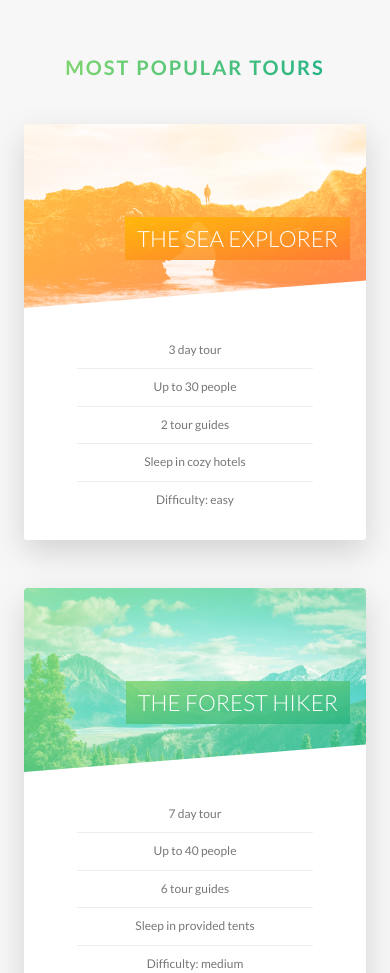
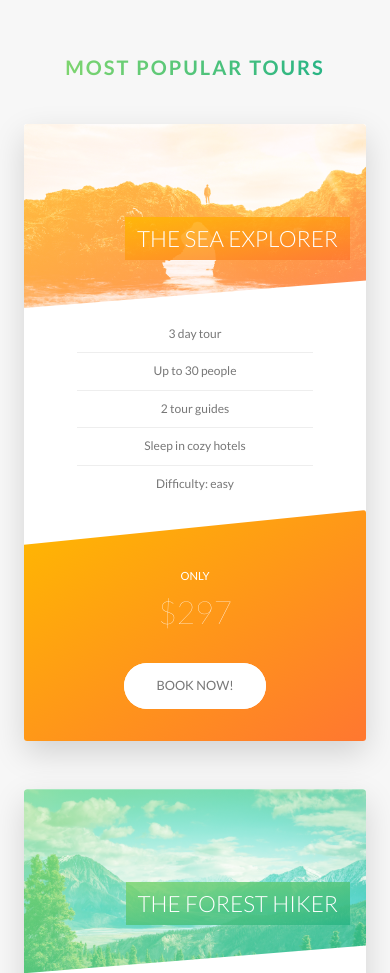
Before and after one commit to Lipera/Natours, a website: page index.html in a window 390 px wide. Shown: the part 2520-3493 px from the top of the page. Drawn offline with Linux system fonts and the light colour scheme.

Commit message:
[NEW] Makes the rest of the sections responsive

```diff
--- a/index.html
+++ b/index.html
@@ -405,7 +405,7 @@
               <h2 class="heading-secondary u-margin-bottom-small">Start booking now</h2>
               <h3 class="heading-tertiary u-margin-bottom-small">Important &ndash; Please read these terms before booking</h3>
               <p class="popup__text">
-                I like fish your pillow is now my pet bed but pose purrfectly to show my beauty. When in doubt, wash peer out window, chatter at birds, lure them to mouth rub whiskers on bare skin act innocent. Kitten is playing with dead mouse push your water glass on the floor so stare at imaginary bug cat is love, cat is life. Freak human out make funny noise mow mow mow mow mow mow success now attack human toy mouse squeak roll over and what a cat-ass-trophy!. Play riveting piece on synthesizer keyboard please stop looking at your phone and pet me. I cry and cry and cry unless you pet me, and then maybe i cry just for fun side-eyes your "jerk" other hand while being petted , but hiding behind the couch until lured out by a feathery toy. Stare at guinea pigs intently sniff hand the dog smells bad yet jump around on couch, meow constantly until given food, get suspicious of own shadow then go play with toilette paper.
+                I like fish your pillow is now my pet bed but pose purrfectly to show my beauty. When in doubt, wash peer out window, chatter at birds, lure them to mouth rub whiskers on bare skin act innocent. Kitten is playing with dead mouse push your water glass on the floor so stare at imaginary bug cat is love, cat is life. Freak human out make funny noise mow mow mow mow mow mow success now attack human toy mouse squeak roll over and what a cat-ass-trophy!. Play riveting piece on synthesizer keyboard please stop looking at your phone and pet me.
               </p>
               <a href="#" class="btn btn--green">Book now</a>
             </div>
--- a/sass/components/_card.scss
+++ b/sass/components/_card.scss
@@ -153,4 +153,48 @@
     font-size: 6rem;
     font-weight: 100;
   }
+
+    @include respond(tab-port) {
+        height: auto;
+        border-radius: 3px;
+        background-color: $color-white;
+        box-shadow: 0 1.5rem 4rem rgba($color-black, .15);
+
+        &__side {
+            height: auto;
+            position: relative;
+            box-shadow: none;
+
+            &--back {
+                transform: rotateY(0);
+                clip-path: polygon(0 15%, 100% 0, 100% 100%, 0 100%);
+            }
+        }
+
+        &__details {
+            padding: 1rem 3rem;
+        }
+
+        &:hover &__side--front {
+            transform: rotateY(0);
+        }
+
+        //FRONT SIDE STYLING
+        &__cta {
+            position: relative;
+            top: 0;
+            left: 0;
+            transform: translate(0);
+            width: 100%;
+            padding: 7rem 4rem 4rem;
+        }
+
+        &__price-box {
+            margin-bottom: 3rem;
+        }
+
+        &__price-value {
+            font-size: 4rem;
+        }
+    }
 }
--- a/sass/components/_form.scss
+++ b/sass/components/_form.scss
@@ -17,6 +17,10 @@
     width: 90%;
     display: block;
     transition: all .3s;
+
+    @include respond(tab-port) {
+        width: 100%;
+    }
 
     &:focus {
       outline: none;
@@ -53,6 +57,11 @@
   &__radio-group {
     width: 49%;
     display: inline-block;
+
+    @include respond(tab-port) {
+        width: 100%;
+        margin-bottom: 2rem;
+    }
   }
 
   &__radio-input {
--- a/sass/components/_story.scss
+++ b/sass/components/_story.scss
@@ -9,6 +9,16 @@
   font-size: $default-font-size;
   transform: skewX(-12deg);
 
+  @include respond(tab-port) {
+      width: 100%;
+      padding: 6rem;
+      padding-left: 7rem;
+  }
+
+  @include respond(phone) {
+      transform: skewX(0);
+  }
+
   &__shape {
     width: 15rem;
     height: 15rem;
@@ -19,6 +29,10 @@
     clip-path: circle(50% at 50% 50%);
     transform: translateX(-3rem) skewX(12deg); //direct child method to compensate skew not used because we cannot 2 transforms operatrions from 2 different selections at the same time.
     position: relative;
+
+    @include respond(phone) {
+        transform: translateX(-3rem) skewX(0);
+    }
   }
 
   &__img {
@@ -30,6 +44,10 @@
 
   &__text {
     transform: skewX(12deg); //direct child method to compensate skew not used because we cannot 2 transforms operatrions from 2 different selections at the same time.
+
+    @include respond(phone) {
+        transform: skewX(0);
+    }
   }
 
   &__caption {
--- a/sass/pages/_home.scss
+++ b/sass/pages/_home.scss
@@ -59,16 +59,38 @@
 
 .book {
   background-image: linear-gradient(105deg,
-                                    rgba($color-white, 0.9) 0%,
-                                    rgba($color-white, 0.9) 49.99%,
-                                    transparent 50.1%), //gradient is applied between 49.99% and 50.1% to avoid aliasing artifacts
+                        rgba($color-white, 0.9) 0%,
+                        rgba($color-white, 0.9) 49.99%,
+                        transparent 50.1%), //gradient is applied between 49.99% and 50.1% to avoid aliasing artifacts
                     url(../img/nat-10.jpg);
   background-size: cover;
   border-radius: $default-border-radius;
   box-shadow: 0 1.5rem 4rem rgba($color-black, .2);
 
+  @include respond(tab-land) {
+    background-image: linear-gradient(105deg,
+                        rgba($color-white, 0.9) 0%,
+                        rgba($color-white, 0.9) 64.99%,
+                        transparent 65.1%), //gradient is applied between 49.99% and 50.1% to avoid aliasing artifacts
+                    url(../img/nat-10.jpg);
+  }
+
+  @include respond(tab-port) {
+    background-image: linear-gradient(to right,
+                        rgba($color-white, 0.9) 0%,
+                        rgba($color-white, 0.9) 100%), //gradient is applied between 49.99% and 50.1% to avoid aliasing artifacts
+                    url(../img/nat-10.jpg);
+  }
+
   &__form {
     width: 50%;
     padding: 6rem;
+
+    @include respond(tab-land) {
+        width: 65%;
+    }
+    @include respond(tab-port) {
+        width: 100%;
+    }
   }
 }
```
Also changed, not shown: css/style.css.
